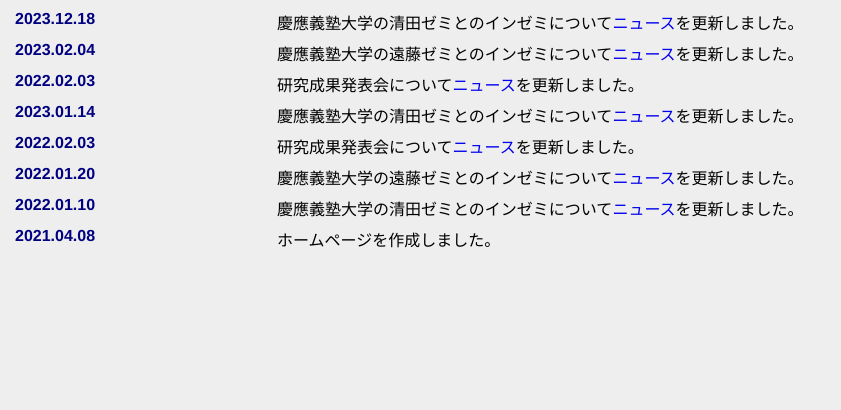
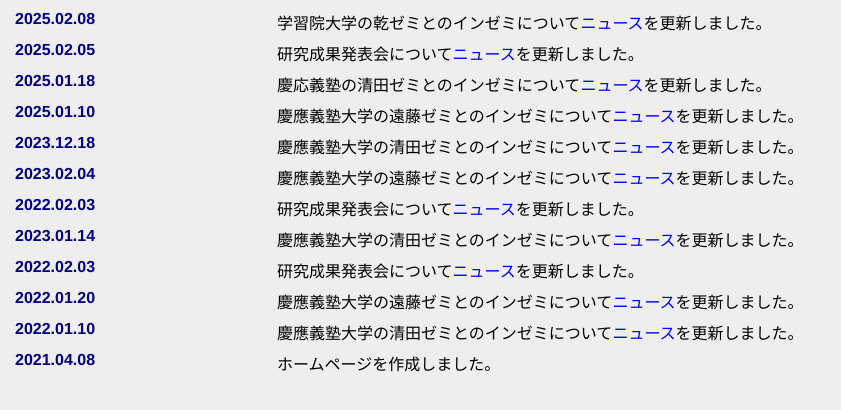
Before and after one commit to jinji-zemi/jinji-zemi-homepage, a plain HTML site: page whatsnew.html in a window 1280 px wide. Shown: the whole page, without its empty margins (0-841 px from the left). Drawn offline with Linux system fonts and the light colour scheme.

Commit message:
Update whatsnew.html

```diff
--- a/whatsnew.html
+++ b/whatsnew.html
@@ -6,6 +6,16 @@
  </head>
  <body>
    <dl>
+    <!--=================================== item_start ===================================-->
+    <dt>2025.02.08</dt>
+    <dd>学習院大学の乾ゼミとのインゼミについて<a href="news.html" target="_parent">ニュース</a>を更新しました。</dd>
+    <!--=================================== item_end ===================================-->
+    <dt>2025.02.05</dt>
+    <dd>研究成果発表会について<a href="news.html" target="_parent">ニュース</a>を更新しました。</dd>
+    <dt>2025.01.18</dt>
+    <dd>慶応義塾の清田ゼミとのインゼミについて<a href="news.html" target="_parent">ニュース</a>を更新しました。</dd>
+    <dt>2025.01.10</dt>
+    <dd>慶應義塾大学の遠藤ゼミとのインゼミについて<a href="news.html" target="_parent">ニュース</a>を更新しました。</dd>
     <!--=================================== item_start ===================================-->
     <dt>2023.12.18</dt>
     <dd>慶應義塾大学の清田ゼミとのインゼミについて<a href="news.html" target="_parent">ニュース</a>を更新しました。</dd>
```
